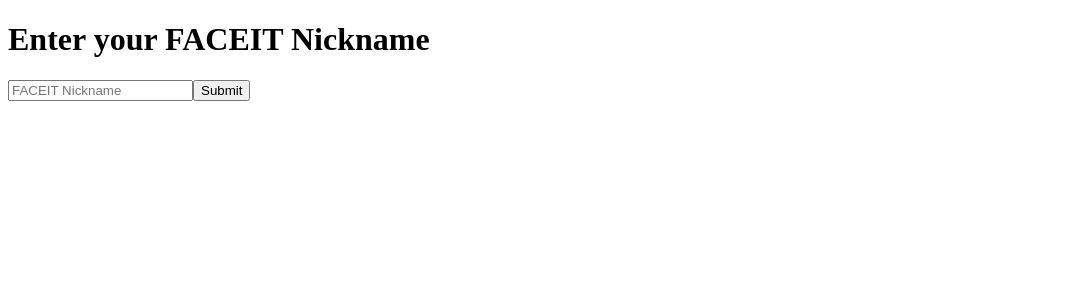
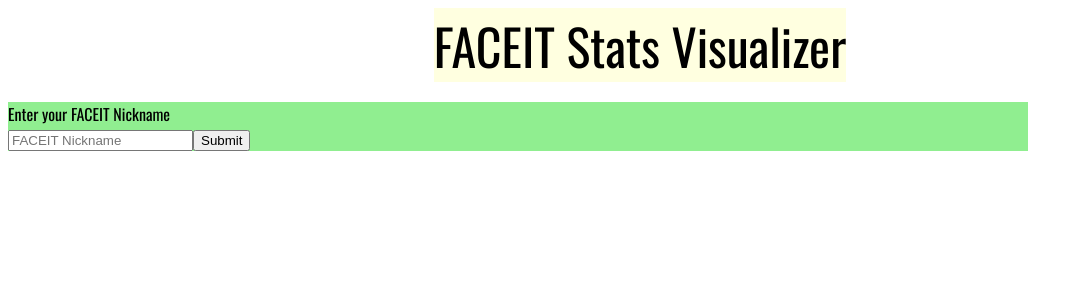
Before and after one commit to danpfister/faceit-stats, a React (Create React App) app: page / in a window 1280 px wide. Shown: the top 300 px of the page, without its empty margins (0-1083 px from the left). Built offline with nearby package versions, Linux system fonts and the light colour scheme; no server answers.

Commit message:
added styling

```diff
--- a/public/index.html
+++ b/public/index.html
@@ -25,6 +25,7 @@
       Learn how to configure a non-root public URL by running `npm run build`.
     -->
     <title>React App</title>
+    <link href="https://fonts.googleapis.com/css2?family=Oswald&display=swap" rel="stylesheet">
   </head>
   <body>
     <noscript>You need to enable JavaScript to run this app.</noscript>
--- a/src/App.css
+++ b/src/App.css
@@ -0,0 +1,36 @@
+.app {
+    font-family: 'Oswald', sans-serif;
+    display: grid;
+    grid-template-areas:
+        "title title title"
+        "nameform . ."
+        "stats stats stats";
+    grid-template-columns: 10fr 1fr 1fr;
+    gap: 20px 20px;
+    width: 100%;
+    height: 100%;
+}
+
+.app > .title {
+    font-size: 50px;
+    justify-self: center;
+    grid-area: title;
+    background-color: lightyellow;
+}
+
+.app > .nameform {
+    grid-area: nameform;
+    background-color: lightgreen;
+}
+
+.app > .stats {
+    font-size: 20px;
+    grid-area: stats;
+    background-color: lightblue;
+}
+
+.stats-item {
+    display: inline-block;
+    width: 25%;
+    text-align: center;
+}
--- a/src/App.js
+++ b/src/App.js
@@ -77,11 +77,11 @@
         return <div></div>
     } else {
         return (
-            <div>
-                <div className='ELO'>ELO: {details['games']['csgo']['faceit_elo']}</div>
-                <div className='Win Rate'>Win Rate %: {stats['lifetime']['Win Rate %']}</div>
-                <div className='Win Rate'>Average Headshots %: {stats['lifetime']['Average Headshots %']}</div>
-                <div className='Win Rate'>Recent Results: {stats['lifetime']['Recent Results']}</div>
+            <div className='stats'>
+                <div className='stats-item'>ELO:<br/>{details['games']['csgo']['faceit_elo']}</div>
+                <div className='stats-item'>Win Rate %:<br/>{stats['lifetime']['Win Rate %']}</div>
+                <div className='stats-item'>Average Headshots %:<br/>{stats['lifetime']['Average Headshots %']}</div>
+                <div className='stats-item'>Recent Results:<br/>{stats['lifetime']['Recent Results']}</div>
             </div>
         );
     }
@@ -106,8 +106,9 @@
     render() {
         return (
             <div className='app'>
-                <h1>Enter your FACEIT Nickname</h1>
+                <div className='title'>FACEIT Stats Visualizer</div>
                 <div className='nameform'>
+                    <div>Enter your FACEIT Nickname</div>
                     <NameForm handleSubmit={this.handleNicknameSubmit}/>
                 </div>
                 <div className='stats'>
```
